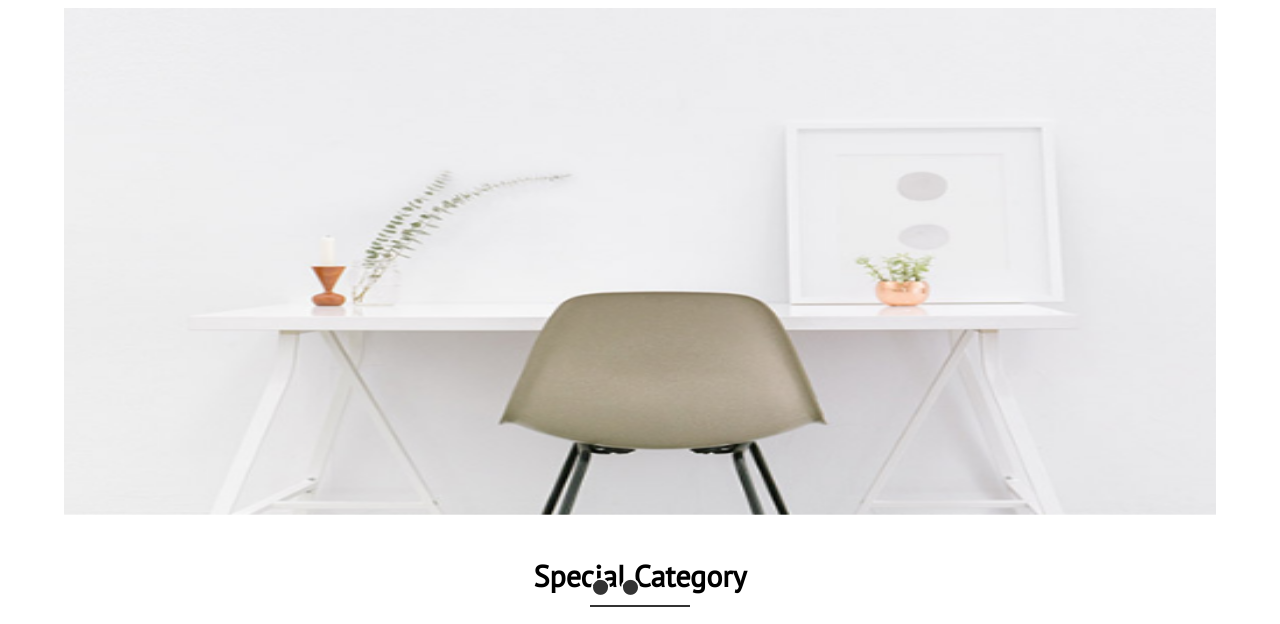
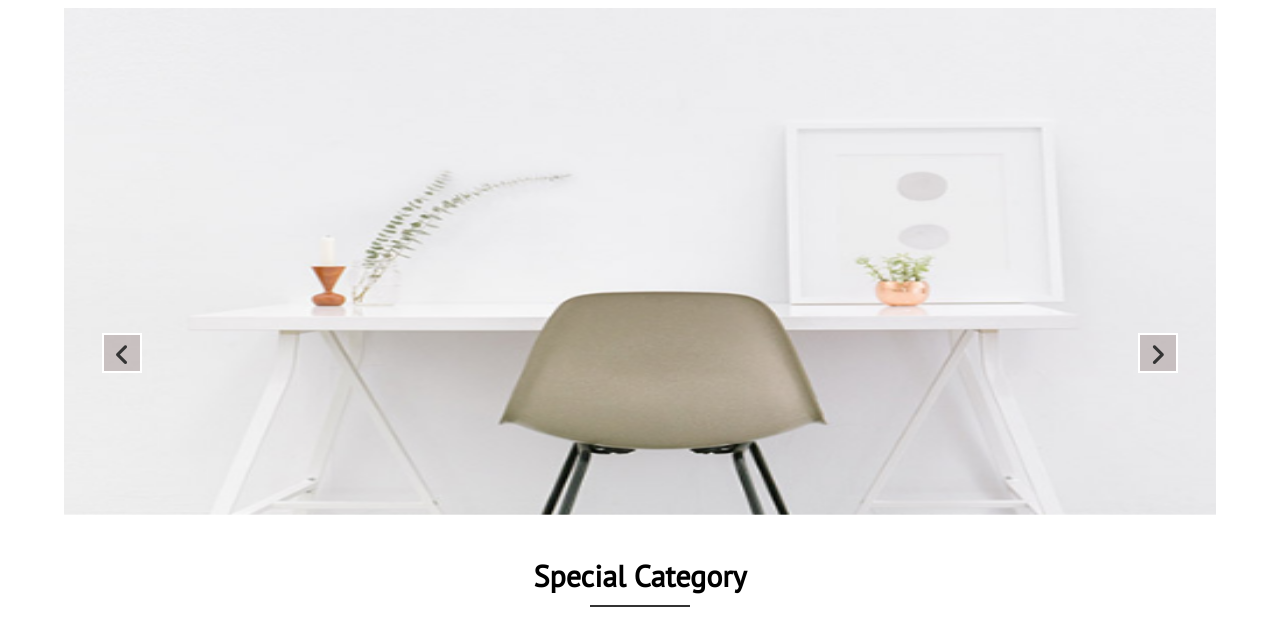
Before and after one commit to raouf21-dev/template-1, a website: page index.html in a window 1280 px wide. Shown: the part 107-731 px from the top of the page. Drawn offline with nearby package versions, Linux system fonts and the light colour scheme.

Commit message:
change showcase <i> 2

```diff
--- a/index.html
+++ b/index.html
@@ -114,8 +114,8 @@
                     <img class="img1" src="images/banner.PNG" alt="">
                 </div>
                 <div class="font-dots">
-                    <i class="fas1 fas fa-circle"></i>
-                    <i class="fas2 fas fa-circle"></i>
+                    <i class="fas1 fa fa-angle-left fa-lg"></i>
+                    <i class="fas2 fa fa-angle-right fa-lg"></i>
                 </div>
         </section>
         <!-- Category Section  -->
--- a/scss/style.scss
+++ b/scss/style.scss
@@ -191,10 +191,9 @@ header {
             position: absolute;
             top: 0;
             left: 0;
+
         }
         .img2 {
-            width: 100%;
-            height: 100%;
             position: relative;
             left: 0;
             top: 0;
@@ -210,28 +209,33 @@ header {
             i {
                 position: absolute;
                 right: 50%;
-                bottom : 12%;
+                top : 55%;
                 cursor: pointer;
-                font-size: 15px;
+                font-size: 25px;
                 transition: all .3s;
                 color: var(--subColor);
+                width: 40px;
+                height: 40px;
+                background-color: rgba(165, 150, 150, .5);
                 border: 2px solid #fff;
-                border-radius: 50%;
-                &:first-child {
-                    margin: 0 30px;
-
-                }
+                line-height: 40px;
+                text-align: center;
                 &:hover{
                     color: #fff;
-                    border: 2px solid #333;
-
                 }
+            }
+            .fas1 {
+                left: 8%;
+            }
+            .fas2 {
+                right: 8%;
             }
 
         }
 
     }
-    /* Category-Section */
+
+/* Category-Section */
 
 .section-padding {
     padding: 40px 0;
```
Also changed, not shown: css/style.css.
